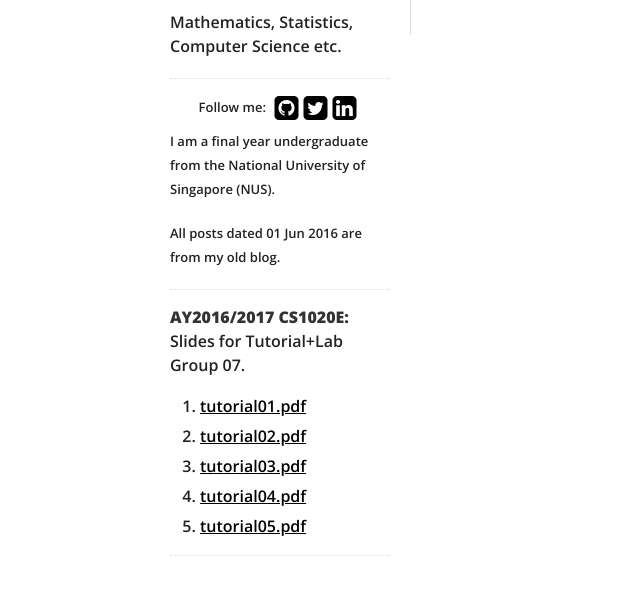
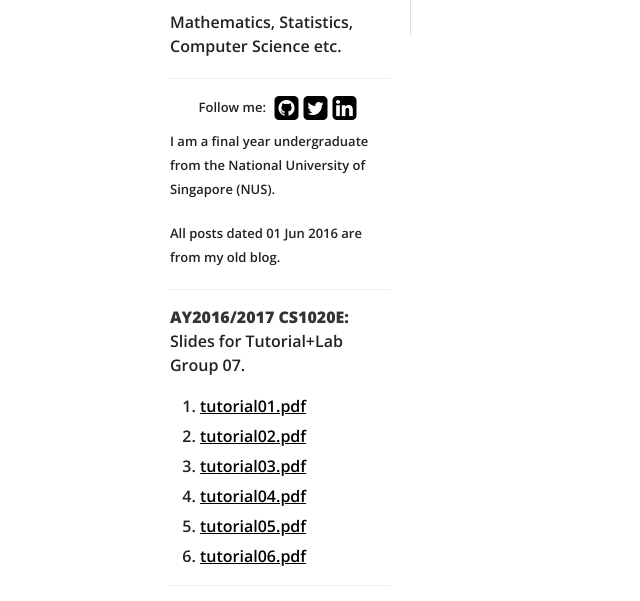
Before and after one commit to Wentong-DST/Wentong-DST.github.io, a Jekyll site: the page built from index.html, in a window 1280 px wide, cut to the strip 397-998 px from the top of the page. Shown: the whole strip, without its empty margins (0-640 px from the left). Built offline with Jekyll 4.4.1, drawn with Linux system fonts in a browser that asks for light colours; nearby versions of some CDN libraries; before the commit the page ends 968 px from its top, so only the background shows below that.

Commit message:
tutorial 6

```diff
--- a/_includes/sidebar.html
+++ b/_includes/sidebar.html
@@ -31,6 +31,7 @@
         <li><a href="/cs1020e/tutorial03.pdf"><u>tutorial03.pdf</u></a></li>
         <li><a href="/cs1020e/tutorial04.pdf"><u>tutorial04.pdf</u></a></li>
         <li><a href="/cs1020e/tutorial05.pdf"><u>tutorial05.pdf</u></a></li>
+        <li><a href="/cs1020e/tutorial06.pdf"><u>tutorial06.pdf</u></a></li>
     </ol>
     </p>
   </div>
```
Also changed, not shown: 1 other file.
